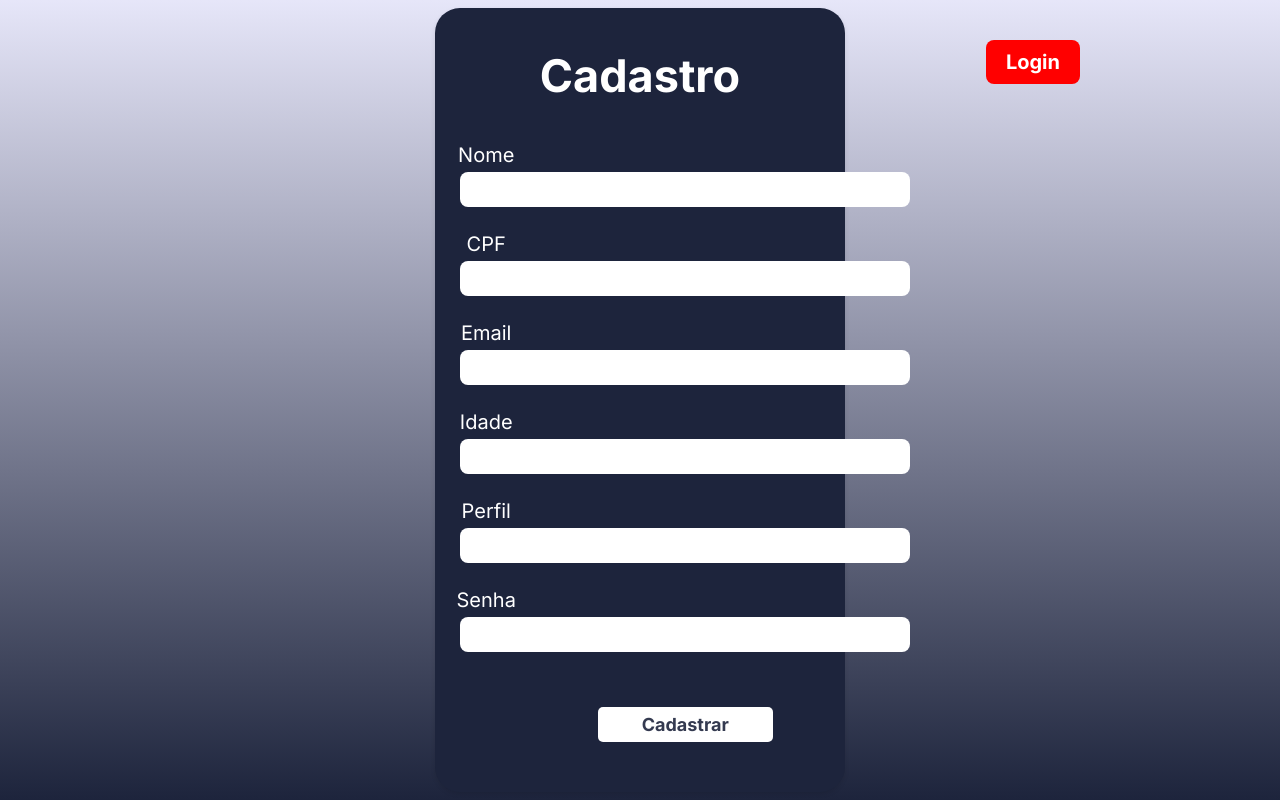
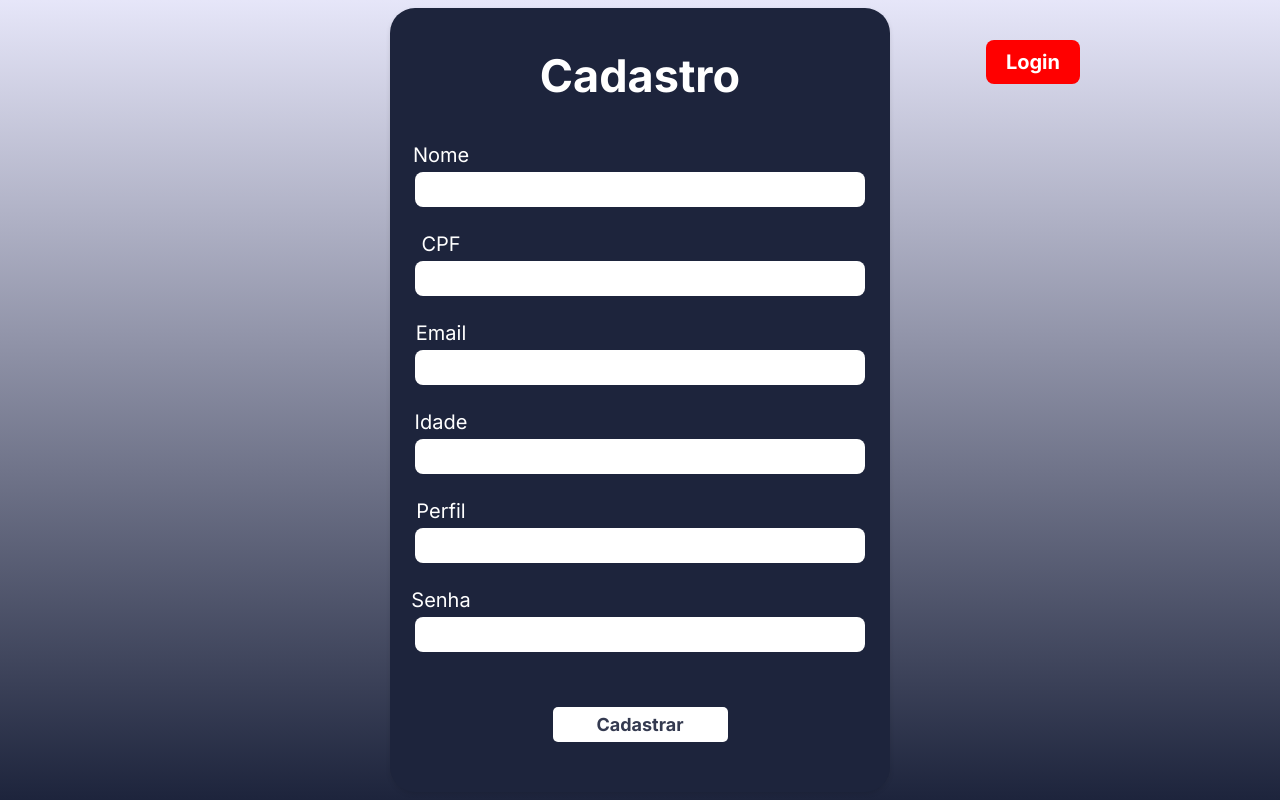
Before and after one commit to jojo114548/PythonBackend, a Flask app: page /cadastro-usuarios in a window 1280 px wide. Run offline with Flask 3, Linux system fonts and the light colour scheme.

Commit message:
Update cadastrar-usuario.css

```diff
--- a/static/css/cadastrar-usuario.css
+++ b/static/css/cadastrar-usuario.css
@@ -16,6 +16,7 @@ body{
 .container{
 margin-top:20%;
 width: 32%;
+width:auto;
 height: auto;
 text-align: center;
 background-color: #1D243C;
```
